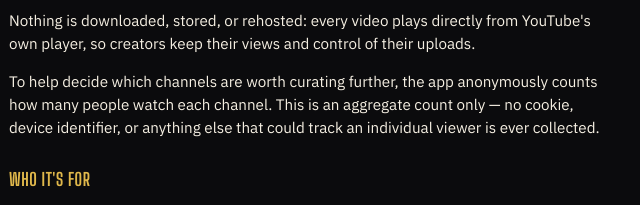
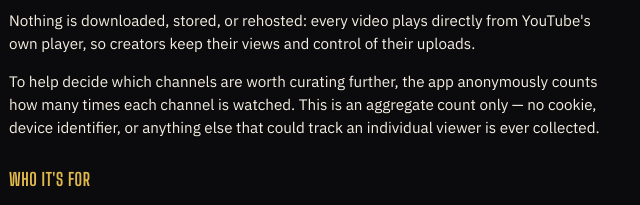
Before and after one commit to nogbazghi/nahom-eri-tv, a website with bundled scripts: page docs/about.html in a window 1280 px wide. Shown: the part 295-500 px from the top of the page, 327-967 px from the left. Built offline with nearby package versions, Linux system fonts and the light colour scheme.

Commit message:
Fix viewership disclosure wording per code review
The disclosure said the app counts "how many people watch each
channel," but per GLOSSARY.md's Viewership count entry and
docs/viewership.js, the counter has no per-viewer identifier and
tallies watch events, not distinct people — the same viewer re-tuning
twice counts twice. Reworded to "how many times each channel is
watched" in both languages.

Co-Authored-By: Claude Sonnet 5 <noreply@anthropic.com>

```diff
--- a/docs/about.html
+++ b/docs/about.html
@@ -41,7 +41,7 @@
     </p>
     <p data-i18n="aboutViewershipDisclosure">
       To help decide which channels are worth curating further, the app
-      anonymously counts how many people watch each channel. This is an
+      anonymously counts how many times each channel is watched. This is an
       aggregate count only — no cookie, device identifier, or anything else
       that could track an individual viewer is ever collected.
     </p>
--- a/docs/i18n/strings.en.js
+++ b/docs/i18n/strings.en.js
@@ -75,7 +75,7 @@ export const strings = {
   aboutNothingDownloaded:
     "Nothing is downloaded, stored, or rehosted: every video plays directly from YouTube's own player, so creators keep their views and control of their uploads.",
   aboutViewershipDisclosure:
-    "To help decide which channels are worth curating further, the app anonymously counts how many people watch each channel. This is an aggregate count only — no cookie, device identifier, or anything else that could track an individual viewer is ever collected.",
+    "To help decide which channels are worth curating further, the app anonymously counts how many times each channel is watched. This is an aggregate count only — no cookie, device identifier, or anything else that could track an individual viewer is ever collected.",
 
   aboutWhoItsForHeading: "Who it's for",
   aboutWhoItsForParagraph:
--- a/docs/i18n/strings.ti.js
+++ b/docs/i18n/strings.ti.js
@@ -75,7 +75,7 @@ export const strings = {
   aboutNothingDownloaded:
     "ዋላ ሓንቲ ኣይወርድን፡ ኣይተዓቅብን፡ ወይ ዳግም ኣይስራዕን፦ ነፍሲ ወከፍ ቪድዮ ብቐጥታ ካብቲ ናይ YouTube ገዛእ ርእሱ ፕሌየር እዩ ዝጻወት፡ ስለዚ ፈጠርቲ ርኢቶታቶምን ቁጽጽር ናይቲ ዝሰቐልዎ ትሕዝቶን ይሕልዉ።",
   aboutViewershipDisclosure:
-    "ኣየናይ ቻነል ተወሳኺ ኣቓልቦ ከም ዝግብኦ ንምውሳን፡ እዛ ኣፕሊኬሽን ክንደይ ሰባት ንነፍሲ ወከፍ ቻነል ይከታተሉ ከም ዘለዉ ብስም ዘይብሉ መገዲ ትቖጽር። እዚ ጠቕላላ ቑጽሪ ጥራይ እዩ፡ ንሓደ ውልቀ ተዓዛባይ ዝልለ ዝገብር ኩኪ፡ መለለዪ መሳርሒ፡ ወይ ካልእ ነገር ከቶ ኣይእከብን።",
+    "ኣየናይ ቻነል ተወሳኺ ኣቓልቦ ከም ዝግብኦ ንምውሳን፡ እዛ ኣፕሊኬሽን ነፍሲ ወከፍ ቻነል ክንደይ ግዜ ይርአ ከም ዘሎ ብስም ዘይብሉ መገዲ ትቖጽር። እዚ ጠቕላላ ቑጽሪ ጥራይ እዩ፡ ንሓደ ውልቀ ተዓዛባይ ዝልለ ዝገብር ኩኪ፡ መለለዪ መሳርሒ፡ ወይ ካልእ ነገር ከቶ ኣይእከብን።",
 
   aboutWhoItsForHeading: "ንመን እዩ",
   aboutWhoItsForParagraph:
```
